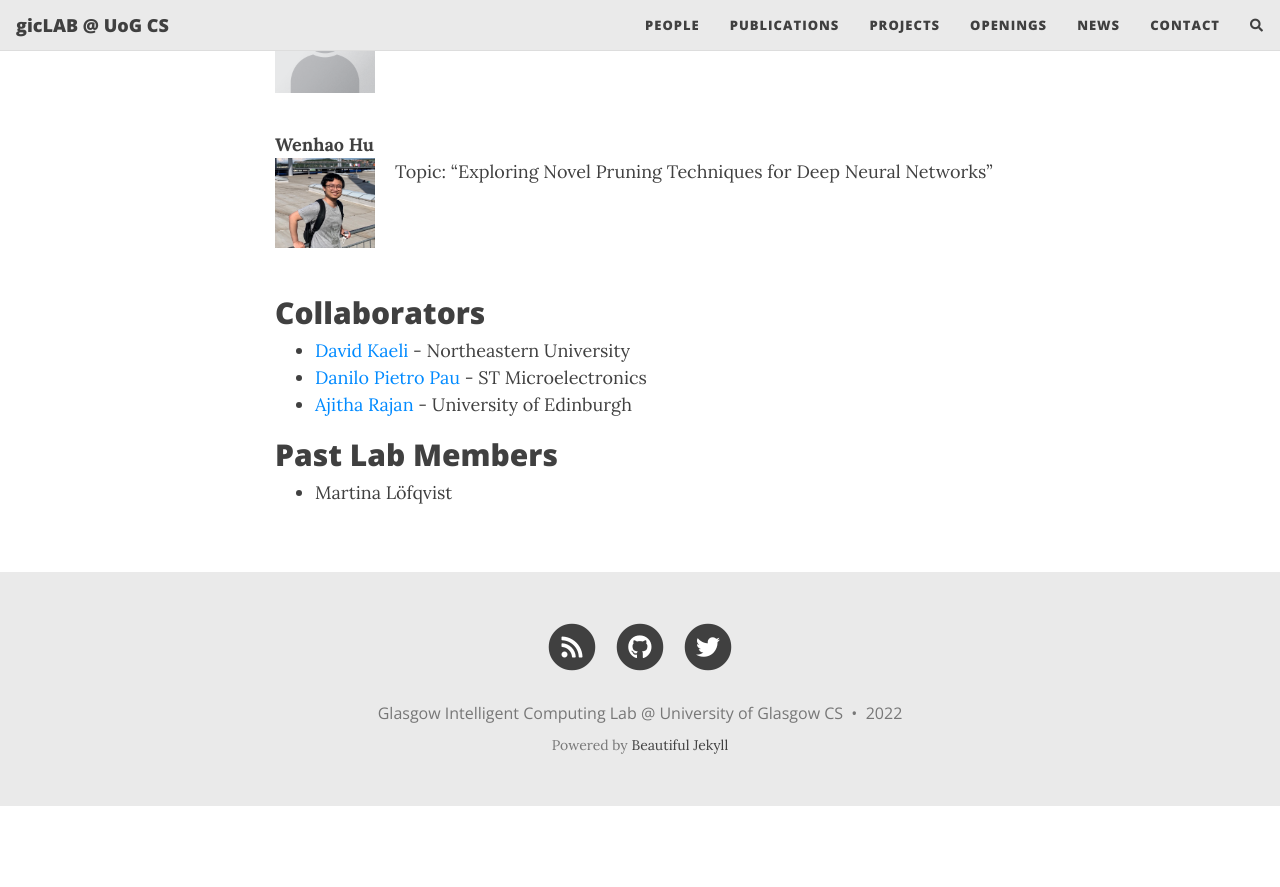
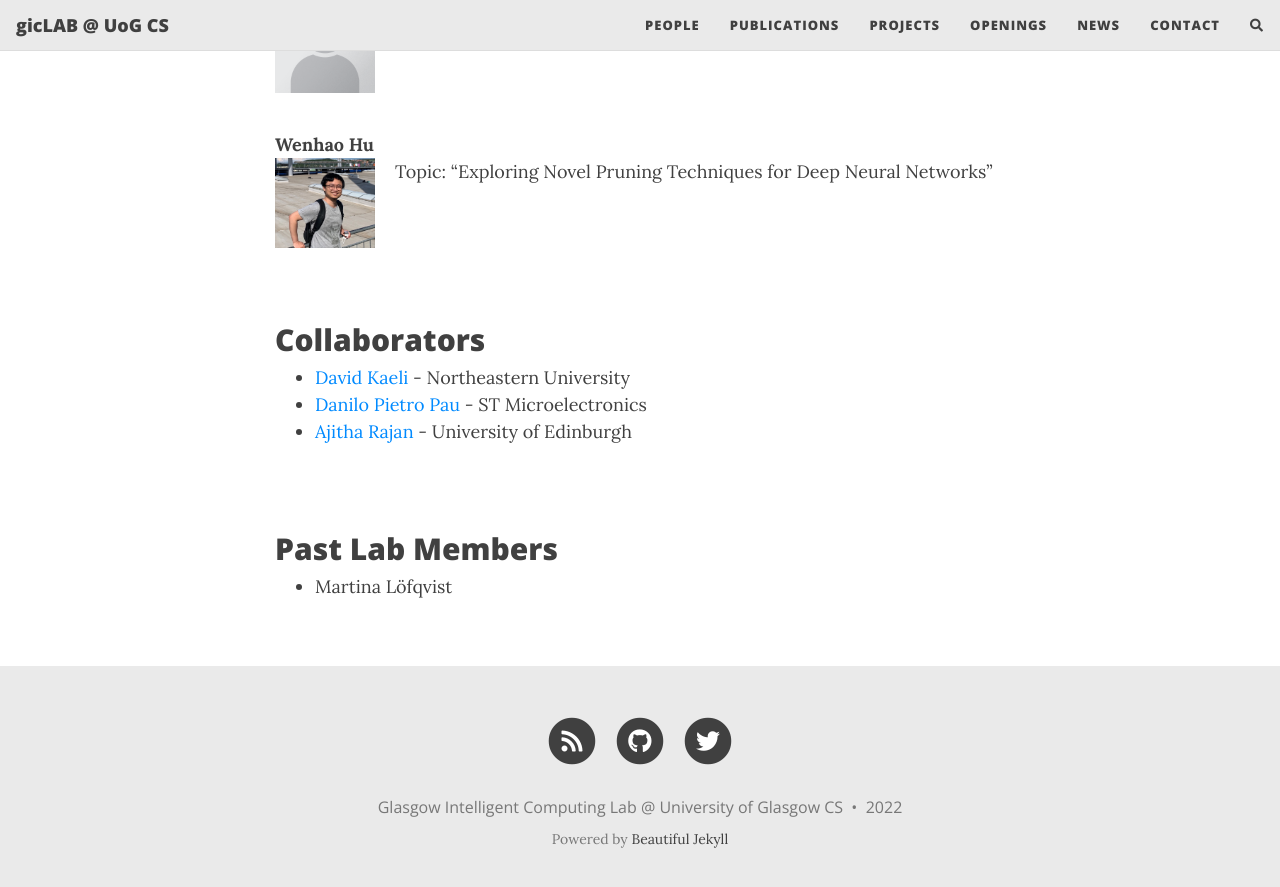
Before and after one commit to gicLAB/gicLAB.github.io, a Jekyll site: the page built from people.md, in a window 1280 px wide and 900 px high, scrolled down 1401 px. Shown: the top 887 px of the window. Built offline with Jekyll 4.4.1, drawn with Linux system fonts in a browser that asks for light colours; nearby versions of some CDN libraries; comment, search, counter and statistics services are not loaded; before the commit the page ends 2207 px from its top, so only the background shows below that.

Commit message:
Update people.md

```diff
--- a/people.md
+++ b/people.md
@@ -48,6 +48,7 @@ Topic: "Testing Perception AI on Hardware Accelerators"
 Topic: "Exploring Novel Pruning Techniques for Deep Neural Networks"
 <br><br>
 <br><br>
+<br>
 
 
 <!-- ### MSc Students -->
@@ -59,7 +60,7 @@ Topic: "Exploring Novel Pruning Techniques for Deep Neural Networks"
 - [Ajitha Rajan](https://homepages.inf.ed.ac.uk/arajan/) - University of Edinburgh
 
 <!-- ## Visiting Researchers-->
-<!-- <br> -->
+<br>
 
 ## Past Lab Members
 
```
